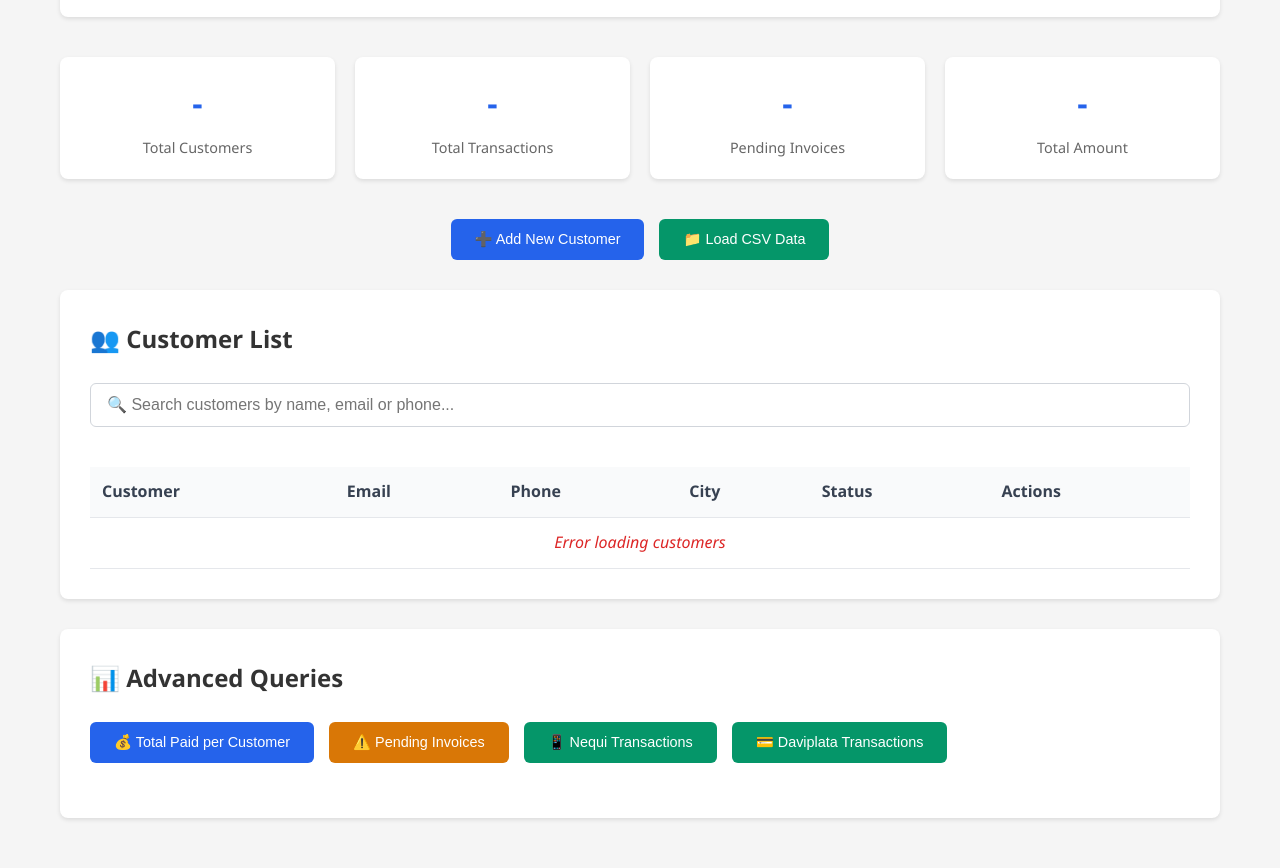
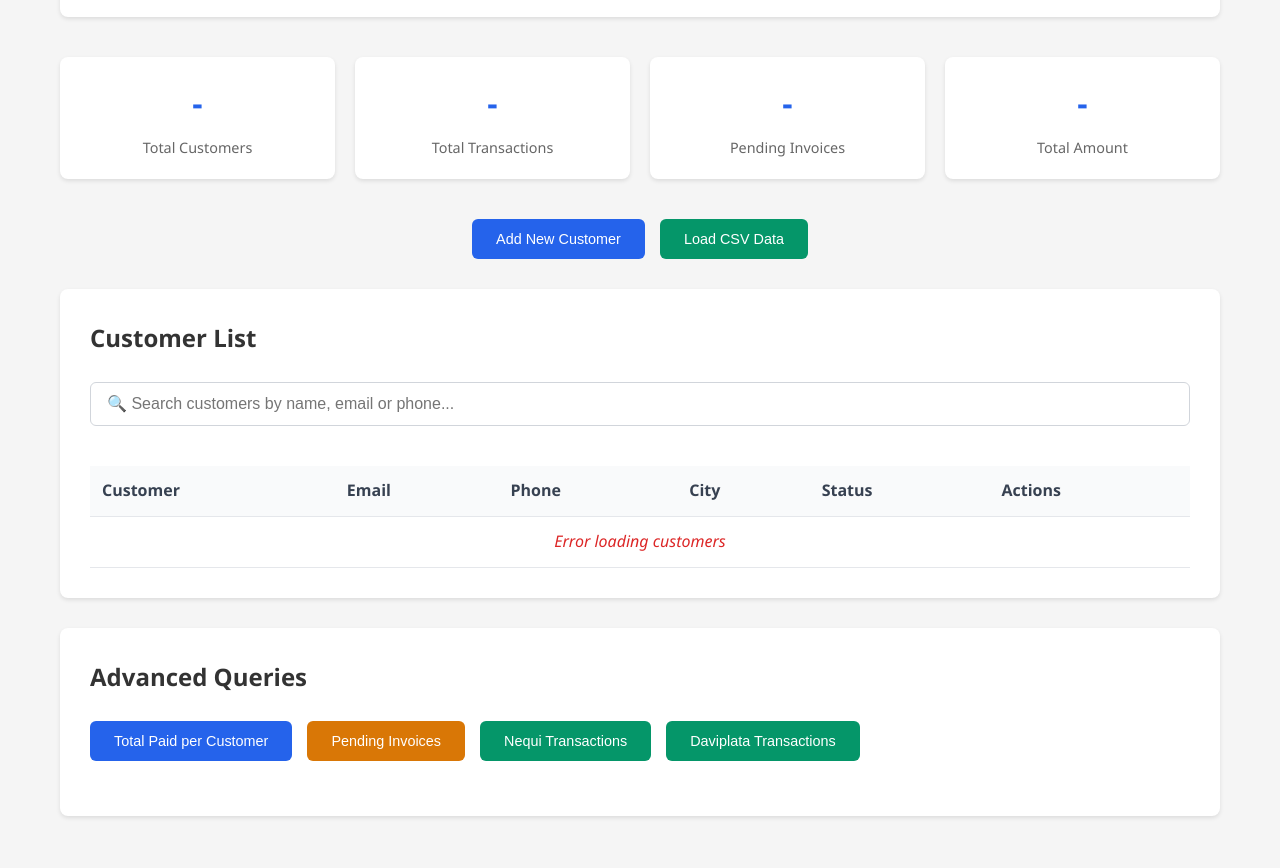
Before and after one commit to jesus024/ExpertSoft, a plain HTML site: page frontend/index.html in a window 1280 px wide. Shown: the part 130-998 px from the top of the page. Drawn offline with Linux system fonts and the light colour scheme; no server answers.

Commit message:
frontend

```diff
--- a/frontend/index.html
+++ b/frontend/index.html
@@ -10,7 +10,7 @@
     <div class="container">
         <!-- Header -->
         <div class="header">
-            <h1>💰 Financial Transaction System</h1>
+            <h1> Financial Transaction System</h1>
             <p>Payment and invoice management system</p>
         </div>
 
@@ -37,16 +37,16 @@
         <!-- Action Buttons -->
         <div class="action-buttons">
             <button class="btn btn-primary" onclick="openCustomerModal()">
-                ➕ Add New Customer
+                 Add New Customer
             </button>
             <button class="btn btn-success" onclick="openCSVModal()">
-                📁 Load CSV Data
+                 Load CSV Data
             </button>
         </div>
 
         <!-- Main Content -->
         <div class="main-content">
-            <h2 class="section-title">👥 Customer List</h2>
+            <h2 class="section-title"> Customer List</h2>
 
             <!-- Search Box -->
             <input type="text" class="search-box" id="searchBox" placeholder="🔍 Search customers by name, email or phone...">
@@ -75,20 +75,20 @@
 
         <!-- Advanced Queries -->
         <div class="main-content">
-            <h2 class="section-title">📊 Advanced Queries</h2>
+            <h2 class="section-title"> Advanced Queries</h2>
 
             <div class="query-buttons">
                 <button class="btn btn-primary" onclick="loadTotalPaid()">
-                    💰 Total Paid per Customer
+                     Total Paid per Customer
                 </button>
                 <button class="btn btn-warning" onclick="loadPendingInvoices()">
-                    ⚠️ Pending Invoices
+                     Pending Invoices
                 </button>
                 <button class="btn btn-success" onclick="loadPlatformTransactions('nequi')">
-                    📱 Nequi Transactions
+                     Nequi Transactions
                 </button>
                 <button class="btn btn-success" onclick="loadPlatformTransactions('daviplata')">
-                    💳 Daviplata Transactions
+                     Daviplata Transactions
                 </button>
             </div>
 
--- a/frontend/script.js
+++ b/frontend/script.js
@@ -80,7 +80,7 @@ async function loadTotalPaid() {
         const data = await response.json();
 
         const resultsDiv = document.getElementById('queryResults');
-        let html = '<h3>💰 Total Paid per Customer</h3>';
+        let html = '<h3> Total Paid per Customer</h3>';
         html += '<div class="table-container"><table><thead><tr><th>Customer</th><th>Total Paid</th></tr></thead><tbody>';
 
         data.forEach(item => {
@@ -103,7 +103,7 @@ async function loadPendingInvoices() {
         const data = await response.json();
 
         const resultsDiv = document.getElementById('queryResults');
-        let html = '<h3>⚠️ Pending Invoices</h3>';
+        let html = '<h3> Pending Invoices</h3>';
         html += '<div class="table-container"><table><thead><tr><th>Customer</th><th>Invoice</th><th>Amount</th><th>Status</th></tr></thead><tbody>';
 
         data.forEach(item => {
@@ -126,7 +126,7 @@ async function loadPlatformTransactions(platform) {
         const data = await response.json();
 
         const resultsDiv = document.getElementById('queryResults');
-        let html = `<h3>📱 ${platform.charAt(0).toUpperCase() + platform.slice(1)} Transactions</h3>`;
+        let html = `<h3> ${platform.charAt(0).toUpperCase() + platform.slice(1)} Transactions</h3>`;
         html += '<div class="table-container"><table><thead><tr><th>Customer</th><th>Invoice</th><th>Amount</th><th>Status</th></tr></thead><tbody>';
 
         data.forEach(item => {
```
Also changed, not shown: 1 other file.
